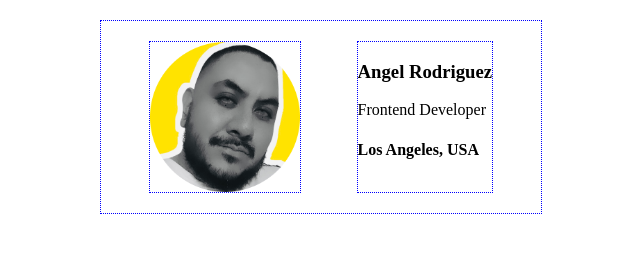
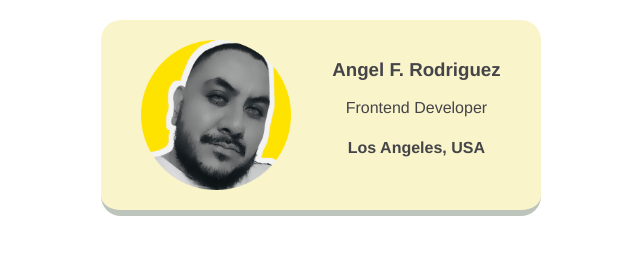
Before and after one commit to whoisarod/digital-business-card, a plain HTML site: page index.html in a window 1280 px wide. Shown: the whole page, without its empty margins (319-959 px from the left). Drawn offline with Linux system fonts and the light colour scheme.

Commit message:
stylized and personalized

```diff
--- a/index.html
+++ b/index.html
@@ -8,10 +8,10 @@
     <title>Digital Business Card</title>
 </head>
 <body>
-    <div class="card border">
-        <img src="/images/angel-modified.png" alt="Angel Rodriguez with a serious look and many filters" class="img-main border">
-        <div class="border">
-            <h3>Angel Rodriguez</h3>
+    <div class="card">
+        <img src="/images/angel-modified.png" alt="Angel Rodriguez with a serious look and many filters" class="img-main">
+        <div>
+            <h3>Angel F. Rodriguez</h3>
             <p>Frontend Developer</p>
             <h4>Los Angeles, USA</h4>
         </div>
--- a/styles.css
+++ b/styles.css
@@ -1,5 +1,6 @@
 body {
     margin: 20px;
+    font-family: "Helvetica Neue", Helvetica, Arial, sans-serif;
 }
 
 .img-main {
@@ -12,8 +13,11 @@ body {
     padding: 20px;
     justify-content: space-around;
     margin: 0 auto;
+    text-align: center;
+    background-color: #f9f4ca;
+    color: #444449;
+    border-bottom: 6px solid #bcc4bc;
+    border-radius: 20px;
 }
 
-.border {
-    border: 1px dotted blue;
-}
+/* contrast ratio: 8.67:1 */
```
